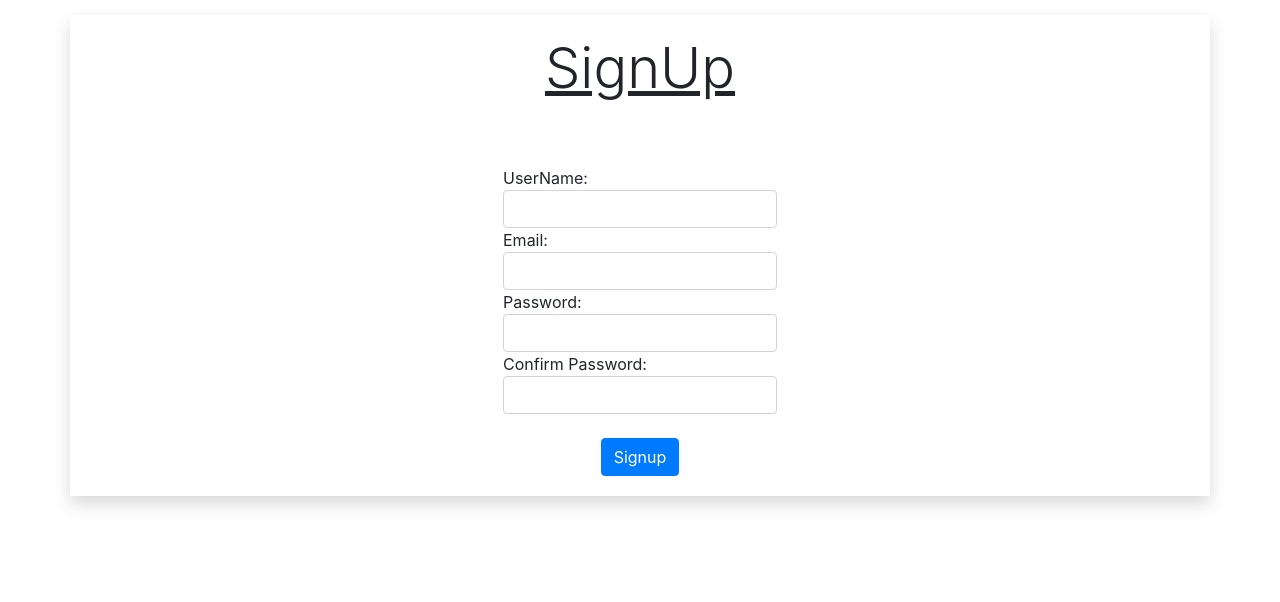
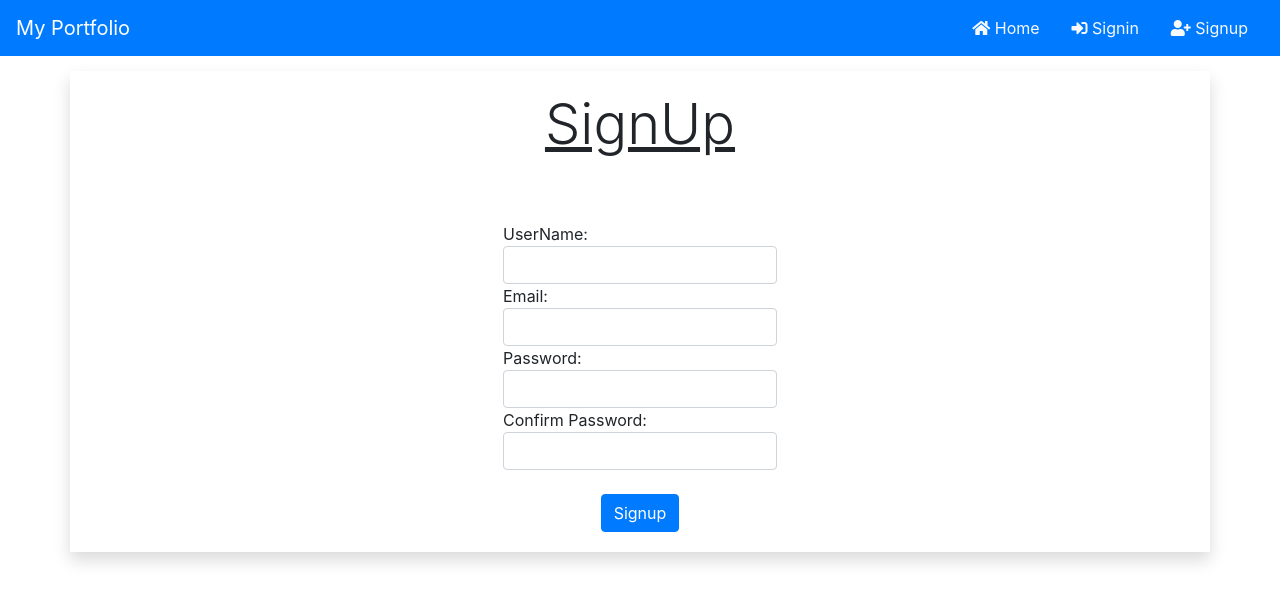
Before and after one commit to VastalShah/KitchenStory, an Angular app: page / in a window 1280 px wide. Shown: the top 602 px of the page. Built offline with nearby package versions, Linux system fonts and the light colour scheme.

Commit message:
created navbar

```diff
--- a/src/app/app.component.html
+++ b/src/app/app.component.html
@@ -1 +1,2 @@
+<app-navbar></app-navbar>
 <app-signup></app-signup>
--- a/src/app/app.module.ts
+++ b/src/app/app.module.ts
@@ -5,11 +5,13 @@ import { BrowserModule } from '@angular/platform-browser';
 import { AppRoutingModule } from './app-routing.module';
 import { AppComponent } from './app.component';
 import { SignupComponent } from './signup/signup.component';
+import { NavbarComponent } from './navbar/navbar.component';
 
 @NgModule({
   declarations: [
     AppComponent,
-    SignupComponent
+    SignupComponent,
+    NavbarComponent
   ],
   imports: [
     BrowserModule,
--- /dev/null
+++ b/src/app/navbar/navbar.component.html
@@ -0,0 +1,18 @@
+<nav class="navbar navbar-expand-lg navbar-dark bg-primary">
+    <a class="navbar-brand">My Portfolio</a>
+    <button class="navbar-toggler" type="button" data-toggle="collapse" data-target="#navbarSupportedContent" aria-controls="navbarSupportedContent" aria-expanded="false" aria-label="Toggle navigation">
+      <span class="navbar-toggler-icon"></span>
+    </button>
+
+    <div class="collapse navbar-collapse" id="navbarSupportedContent">
+      <ul class="navbar-nav mr-auto">
+
+      </ul>
+      <a class="nav-item nav-link text-light">
+        <i class="fas fa-home"></i>&nbsp;Home</a>
+      <a class="nav-item nav-link text-light">
+        <i class="fas fa-sign-in-alt"></i>&nbsp;Signin</a>
+      <a class="nav-item nav-link text-light">
+        <i class="fas fa-user-plus"></i>&nbsp;Signup</a>
+    </div>
+</nav>
--- /dev/null
+++ b/src/app/navbar/navbar.component.ts
@@ -0,0 +1,15 @@
+import { Component, OnInit } from '@angular/core';
+
+@Component({
+  selector: 'app-navbar',
+  templateUrl: './navbar.component.html',
+  styleUrls: ['./navbar.component.css']
+})
+export class NavbarComponent implements OnInit {
+
+  constructor() { }
+
+  ngOnInit(): void {
+  }
+
+}
```
Also changed, not shown: src/app/navbar/navbar.component.css (added), 1 other file (tests, documents, lock files or other folders).
